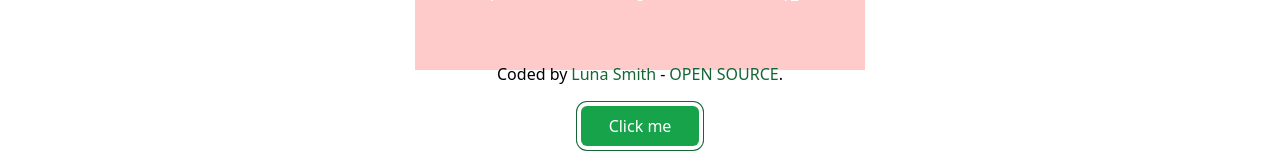
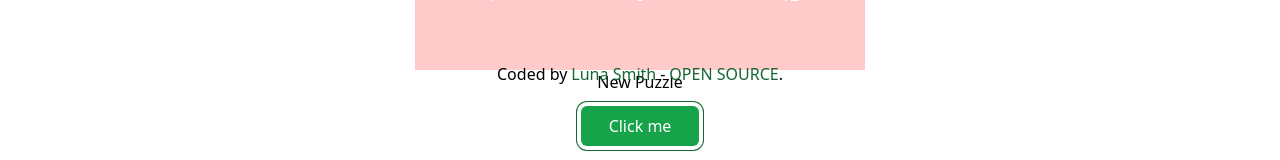
Before and after one commit to Lu-Smith/searchbar_react_vite, a React (Vite) app in the folder react-search-bar/: page /puzzle in a window 1280 px wide. Shown: the part 634-794 px from the top of the page. Built offline with nearby package versions, Linux system fonts and the light colour scheme.

Commit message:
Updated Puzzle.tsx

```diff
--- a/react-search-bar/src/components/pages/Puzzle.tsx
+++ b/react-search-bar/src/components/pages/Puzzle.tsx
@@ -4,6 +4,7 @@ const Puzzle = () => {
   const [openBox, setOpenBox] = useState(Array(12).fill(false))
   const initialNumbers = Array(12).fill('').map((_, index) => (index + 1).toString());
   const [boxes, setBoxes] = useState(initialNumbers);
+  const [newPainting, setNewPainting] = useState(false);
 
   const toggleBox = (index:number) => {
     const updatedOpenBoxes = [...openBox];
@@ -16,9 +17,9 @@ const Puzzle = () => {
   };
 
   return (
-    <div className='text-center my-8 flex justify-center items-center'>
-    <div className='grid grid-rows-4 grid-flow-col justify-items-center items-center
-    bg-green-800 w-[450px] h-[600px] bg-painting1 bg-center bg-contain'>
+    <div className='text-center my-8 flex flex-col justify-center items-center'>
+    <div className={`grid grid-rows-4 grid-flow-col justify-items-center items-center
+    bg-green-800 w-[450px] h-[600px] ${newPainting ? 'bg-painting2' : 'bg-painting1'} bg-center bg-contain`}>
       {boxes.map((box, index) => {
         return (
           <div
@@ -31,6 +32,7 @@ const Puzzle = () => {
         );
       })}
     </div>
+    <button onClick={() => setNewPainting(!newPainting)}>New Puzzle</button>
   </div>
   );
 }
```
